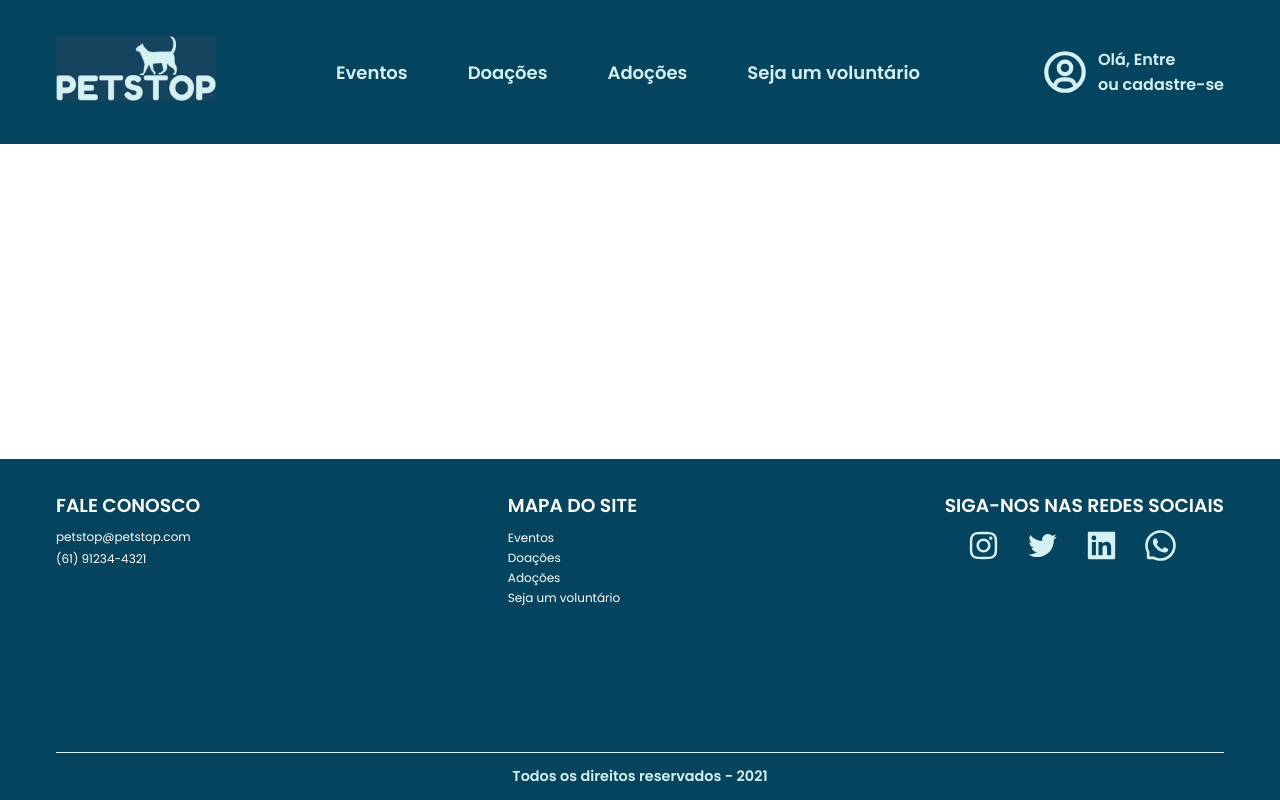
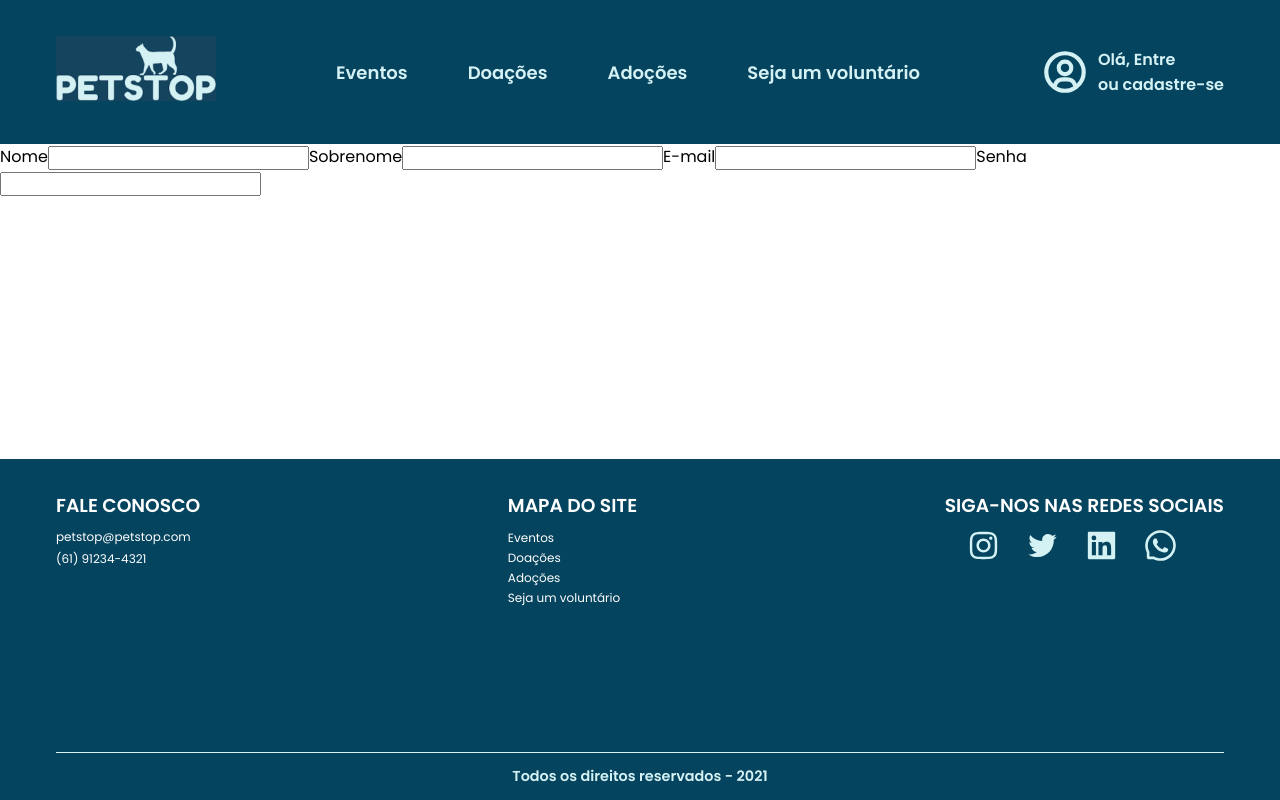
Before and after one commit to UnBArqDsw2021-1/2021.1_G3_PetStop_frontend, a React (Create React App) app: page /Login in a window 1280 px wide. Built offline with nearby package versions, Linux system fonts and the light colour scheme.

Commit message:
feat: adding login feature
Co-authored-by: Vinícius Vieira de Souza <vd.souza1999@gmail.com>
Co-authored-by: Ruan Moura <ruanmoura13@outlook.com>
Co-authored-by: gabrielapivetta <gpivetta99@gmail.com>
Co-authored-by: thiagomesUNB <thiago.luiz20000@gmail.com>

```diff
--- a/package.json
+++ b/package.json
@@ -6,7 +6,9 @@
     "@testing-library/jest-dom": "^5.11.4",
     "@testing-library/react": "^11.1.0",
     "@testing-library/user-event": "^12.1.10",
+    "bootstrap": "^5.1.3",
     "react": "^17.0.2",
+    "react-bootstrap": "^1.6.4",
     "react-dom": "^17.0.2",
     "react-icons": "^4.2.0",
     "react-router-dom": "^5.3.0",
--- a/src/App.tsx
+++ b/src/App.tsx
@@ -7,6 +7,9 @@ import React from "react";
 // Components Imports
 import { Header } from "./components/Header";
 import { Footer } from "./components/Footer";
+import { Home } from "./pages/Home";
+import { Login } from "./pages/Login";
+import { BrowserRouter as Router, Route, Switch } from "react-router-dom";
 
 // Styles Imports
 import "./styles/global.css";
@@ -15,11 +18,12 @@ function App() {
   return (
     <div className="App">
       <Header />
-      {/* <Router>
+      <Router>
         <Switch>
           <Route exact path="/" component={Home} />
+          <Route exact path="/Login" component={Login} />
         </Switch>
-      </Router> */}
+      </Router>
       <Footer />
     </div>
   );
--- a/src/components/Header/index.tsx
+++ b/src/components/Header/index.tsx
@@ -25,7 +25,7 @@ export function Header() {
         </nav>
         <div className="login-container">
           <BiUserCircle size={50} color="var(--blue-light)" />
-          <a href="#">
+          <a href="/login">
             Olá, Entre
             <br />
             ou cadastre-se
--- /dev/null
+++ b/src/components/RegisterForm/index.tsx
@@ -0,0 +1,20 @@
+import React from "react";
+import "./styles.css";
+import { Form } from "react-bootstrap";
+
+export function RegisterForm() {
+  return (
+    <div className="row">
+      <Form className="col-6">
+        <label htmlFor="nome">Nome</label>
+        <input type="text" />
+        <label htmlFor="sobrenome">Sobrenome</label>
+        <input type="text" />
+        <label htmlFor="sobrenome">E-mail</label>
+        <input type="email" />
+        <label htmlFor="sobrenome">Senha</label>
+        <input type="text" />
+      </Form>
+    </div>
+  );
+}
--- /dev/null
+++ b/src/components/RegisterForm/styles.css
@@ -0,0 +1,3 @@
+.labelForm {
+  display: block;
+}
--- /dev/null
+++ b/src/pages/Login/index.tsx
@@ -0,0 +1,10 @@
+import React from "react";
+import { RegisterForm } from "../../components/RegisterForm/";
+
+export function Login() {
+  return (
+    <div>
+      <RegisterForm />
+    </div>
+  );
+}
```
Also changed, not shown: 2 other files (tests, documents, lock files or other folders).
